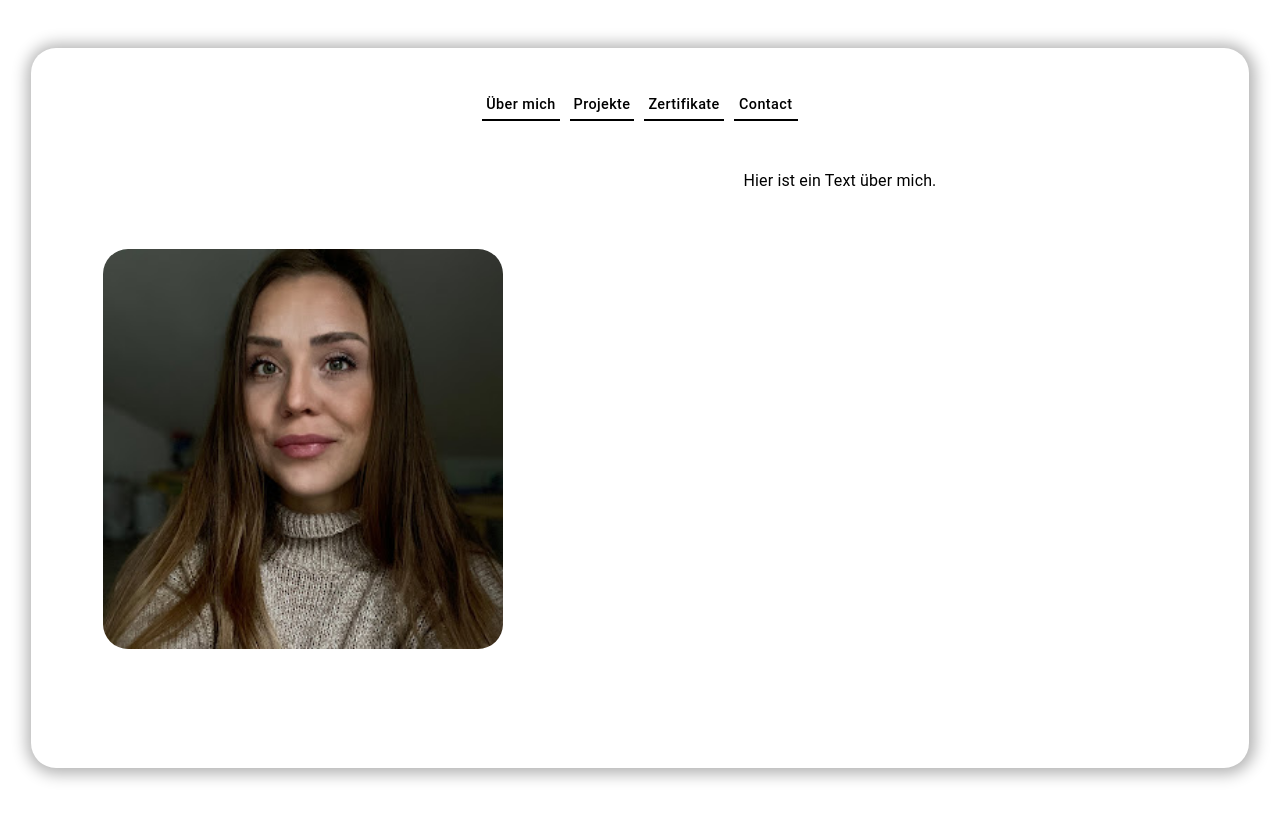
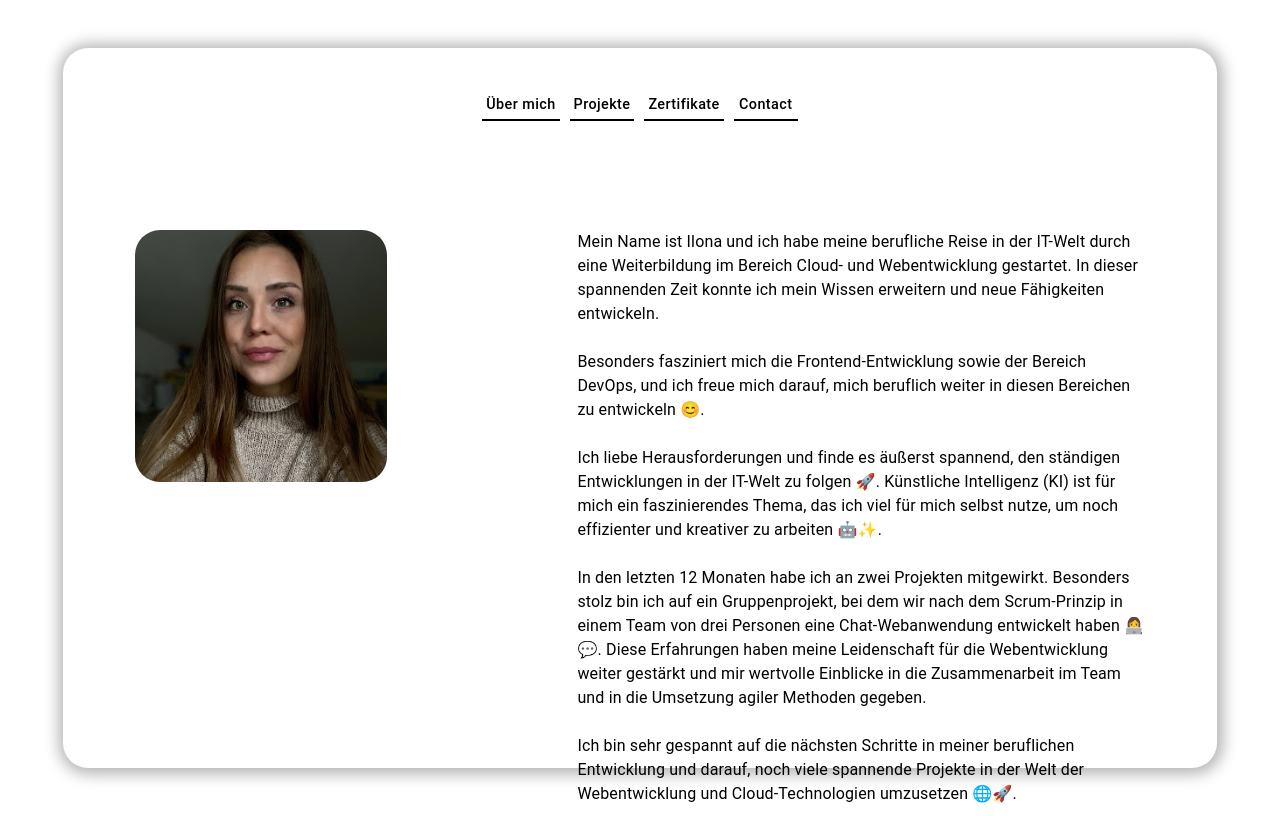
Before and after one commit to ilonagoergens/mein-portfolio, a React (Vite) app: page / in a window 1280 px wide. Both pictures are taken after a click on the button "Über mich". Built offline with nearby package versions, Linux system fonts and the light colour scheme.

Commit message:
Über mich seite überarbeitet

```diff
--- a/src/App.jsx
+++ b/src/App.jsx
@@ -72,24 +72,22 @@ function App() {
         boxShadow: "1px 1px 15px 5px rgba(0, 0, 0, 0.3)", // Rahmen der Box
         textAlign: "center", // Inhalt der Box zentrieren
         maxWidth: "100%", // Maximale Breite auf 100% setzen
-        width: "90%", // Box soll die volle Breite einnehmen
-        height: "80vh", // Höhe auf volle Viewport-Höhe setzen
+        width: "85%", // Box soll die volle Breite einnehmen
+        height: "80vh", // Höhe auf 80% der Viewport-Höhe
         padding: {
           xs: 2, // Padding auf kleinen Geräten (xs)
           sm: 3, // Padding auf mittleren Geräten (sm)
           md: 4, // Padding auf größeren Geräten (md)
           lg: 5, // Padding auf sehr großen Geräten (lg)
         },
-        marginLeft: "auto", // Automatischer Abstand links
-        marginRight: "auto", // Automatischer Abstand rechts
-        marginBottom: "5vh", // Abstandsregel für den unteren Rand
-        marginTop: "5vh", // Abstandsregel für den oberen Rand
+        margin: "5vh auto", // Gleicher Abstand oben und unten (5vh) und automatische Zentrierung links und rechts
       }}
     >
       {/* Navigation und dynamischer Inhalt in einer einzigen Box */}
       <Box sx={{ paddingBottom: 4 }}>
         {/* Navigation */}
         <Box
+          id="nav-buttons"
           display="flex"
           justifyContent="center"
           sx={{
@@ -109,37 +107,117 @@ function App() {
 
         {/* Dynamischer Inhalt */}
         <Box sx={{ padding: 4 }}>
-          {activeContent === "home" && (
-            <Typography variant="h4">Willkommen! Ich bin Ilona</Typography>
-          )}
           {activeContent === "about" && (
-            <>
+            <Box
+              sx={{
+                display: "flex",
+                flexDirection: "row", // Bild und Text nebeneinander
+                alignItems: "flex-start",
+                justifyContent: "flex-start",
+                width: "100%",
+                marginTop: "6%", // Automatischer Abstand oben
+                marginBottom: "5%", // Automatischer Abstand unten
+              }}
+            >
+              {/* Bild */}
               <Box
-                component="img"
-                src={Image} // Ersetze dies mit deinem Foto
-                alt="Mein Foto"
                 sx={{
-                  marginTop:"80px",
-                  marginBottom:"50px",
                   borderRadius: "25px",
-                  float: "left",
-                  width: "100%", // Passt das Bild an die Containerbreite an
-                  maxWidth: "400px", // Begrenzung der maximalen Breite
+                  width: "25%", // Bildgröße als Prozentsatz der Box-Breite
+                  maxWidth: "400px", // Maximale Breite des Bildes
                   height: "auto", // Höhe wird proportional angepasst
-                  // Responsives Verhalten je nach Bildschirmgröße
+                  transition: "width 0.3s ease", // Sanfter Übergang bei Änderung der Breite
                   "@media (max-width:600px)": {
-                    maxWidth: "200px", // Bildgröße auf kleineren Bildschirmen
+                    width: "50%",
                   },
                   "@media (max-width:400px)": {
-                    maxWidth: "150px", // Noch kleinere Bildgröße bei sehr kleinen Bildschirmen
+                    width: "20%",
                   },
                 }}
-              />
-              <Typography variant="body1">
-                Hier ist ein Text über mich.
-              </Typography>
-            </>
+              >
+                <img
+                  src={Image}
+                  alt="Mein Foto"
+                  style={{
+                    width: "100%",
+                    height: "auto",
+                    borderRadius: "25px",
+                  }}
+                />
+              </Box>
+
+              {/* Text */}
+              <Box
+                sx={{
+                  marginLeft: {
+                    xs: "10px", // Kleiner Abstand auf sehr kleinen Bildschirmen
+                    sm: "30px", // Etwas größerer Abstand auf kleinen bis mittleren Bildschirmen
+                    md: "40px", // Mittelgroßer Abstand auf mittleren Bildschirmen
+                    lg: "190px", // Größter Abstand auf großen Bildschirmen
+                  },
+                  textAlign: "left",
+                  flex: 1, // Textcontainer nimmt den restlichen Platz ein
+                  overflow: "auto",
+                }}
+              >
+                <Typography
+                  variant="body1"
+                  sx={{
+                    textAlign: "left",
+                    fontSize: {
+                      xs: "0.5rem", // Sehr klein auf mobilen Geräten
+                      sm: "0.8rem", // Etwas größer auf mittleren Geräten
+                      md: "1.2rem", // Noch größer auf größeren Geräten
+                      lg: "1rem", // Größer auf sehr großen Geräten
+                    },
+                    animation: "fadeIn 1s ease-out", // Hinzufügen der Animation
+                    "@keyframes fadeIn": {
+                      "0%": {
+                        opacity: 0,
+                      },
+                      "100%": {
+                        opacity: 1,
+                      },
+                    },
+                  }}
+                >
+                  Mein Name ist Ilona und ich habe meine berufliche Reise in der
+                  IT-Welt durch eine Weiterbildung im Bereich Cloud- und
+                  Webentwicklung gestartet. In dieser spannenden Zeit konnte ich
+                  mein Wissen erweitern und neue Fähigkeiten entwickeln.
+                  <br />
+                  <br />
+                  Besonders fasziniert mich die Frontend-Entwicklung sowie der
+                  Bereich DevOps, und ich freue mich darauf, mich beruflich
+                  weiter in diesen Bereichen zu entwickeln 😊.
+                  <br />
+                  <br />
+                  Ich liebe Herausforderungen und finde es äußerst spannend, den
+                  ständigen Entwicklungen in der IT-Welt zu folgen 🚀.
+                  Künstliche Intelligenz (KI) ist für mich ein faszinierendes
+                  Thema, das ich viel für mich selbst nutze, um noch effizienter
+                  und kreativer zu arbeiten 🤖✨.
+                  <br />
+                  <br />
+                  In den letzten 12 Monaten habe ich an zwei Projekten
+                  mitgewirkt. Besonders stolz bin ich auf ein Gruppenprojekt,
+                  bei dem wir nach dem Scrum-Prinzip in einem Team von drei
+                  Personen eine Chat-Webanwendung entwickelt haben 👩‍💻💬. Diese
+                  Erfahrungen haben meine Leidenschaft für die Webentwicklung
+                  weiter gestärkt und mir wertvolle Einblicke in die
+                  Zusammenarbeit im Team und in die Umsetzung agiler Methoden
+                  gegeben.
+                  <br />
+                  <br />
+                  Ich bin sehr gespannt auf die nächsten Schritte in meiner
+                  beruflichen Entwicklung und darauf, noch viele spannende
+                  Projekte in der Welt der Webentwicklung und Cloud-Technologien
+                  umzusetzen 🌐🚀.
+                </Typography>
+              </Box>
+            </Box>
           )}
+
           {activeContent === "projects" && (
             <>
               <Typography variant="h5">Meine Projekte</Typography>
@@ -155,6 +233,7 @@ function App() {
                   marginBottom: "10px", // Abstand nach unten
                   width: "100%", // Passt das Bild an die Containerbreite an
                   maxWidth: "300px", // Begrenzung der maximalen Breite
+                  minWidth: "150px", // Mindestbreite des Bildes
                   height: "auto", // Höhe wird proportional angepasst
                   // Responsives Verhalten je nach Bildschirmgröße
                   "@media (max-width:600px)": {
```
Also changed, not shown: src/App.css (line endings or trailing spaces).
